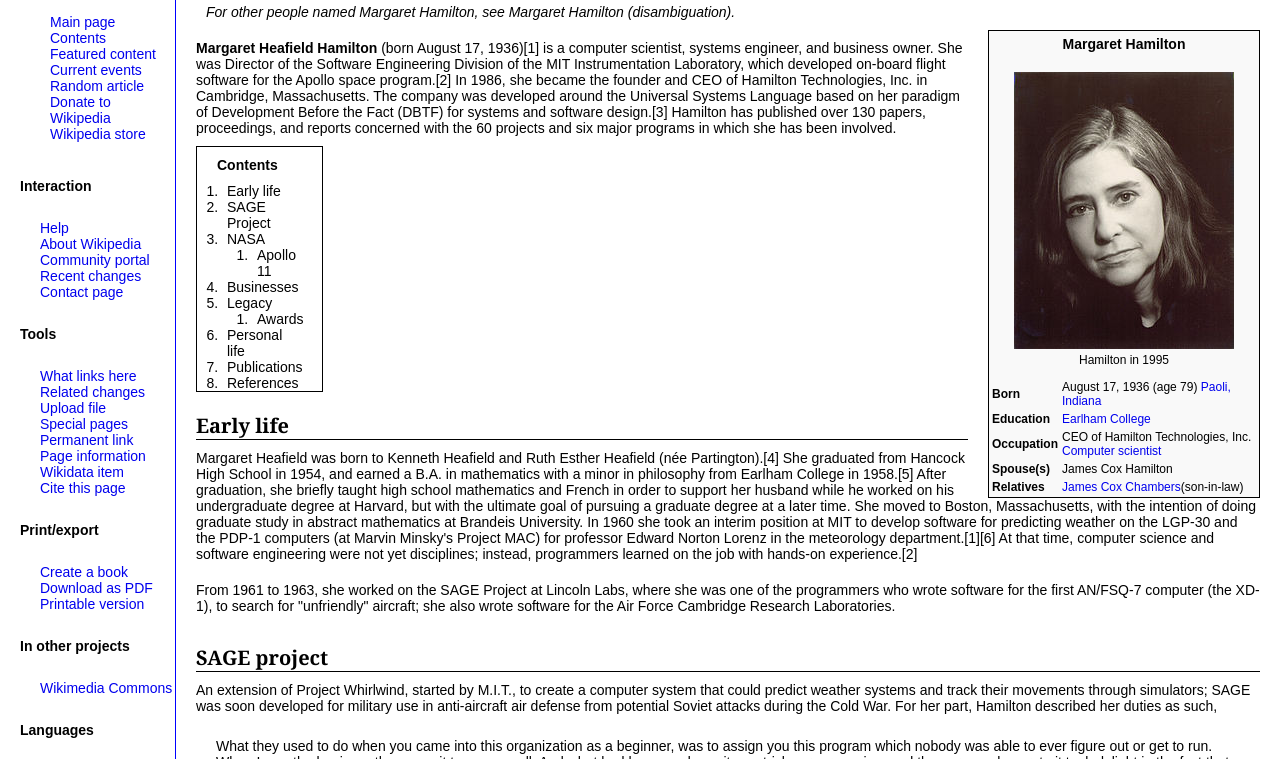
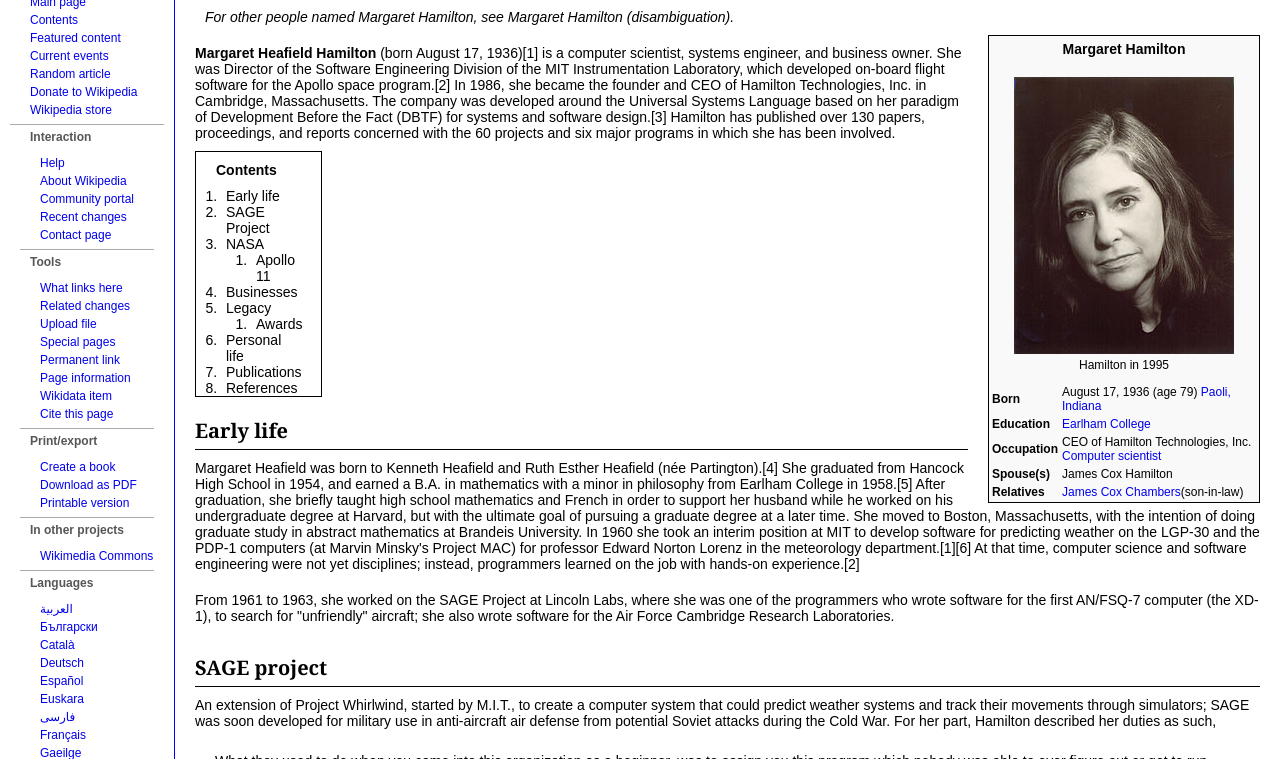
Before and after one commit to greenfox-velox/annatorok, a plain HTML site: page week-02/day-01/wikipedia/index.html in a window 1280 px wide. Shown: the part 171-930 px from the top of the page. Drawn offline with Linux system fonts and the light colour scheme.

Commit message:
Add style for sidebar

```diff
--- a/week-02/day-01/wikipedia/style.css
+++ b/week-02/day-01/wikipedia/style.css
@@ -2,6 +2,7 @@ body {
   display: flex;
   margin: 0;
   font-family: sans-serif;
+  background: linear-gradient (bottom, #f6f6f6 0%, #f9f9f9 50%, #ffffff 100%);
   }
 
 .wrapper {
@@ -25,6 +26,7 @@ header {
 .first-top-nav li, .second-left-nav li, .third-right-nav li, footer li {
   list-style-type: none;
   margin-right: 10px;
+  border-right: 1px solid #aaaaaa;
 }
 
 .first-top-nav, .second-left-nav, .third-right-nav {
@@ -68,7 +70,7 @@ h1, h2 {
   overflow: hidden;
   font-size: 20px;
   margin: 0 20px 0;
-  padding: 20px 5px 0 0;
+  padding: 20px 5px 5px 0;
   font-family: Georgia, Times, serif;
 }
 
@@ -144,18 +146,41 @@ footer {
   order: 0;
   flex: 1 0 175px;
   border-right: 1px solid blue;
+  box-sizing: border-box;
 }
 
 .wiki-logo {
   text-align: center;
 }
 
+aside.sidebar ul {
+  margin: 5px 0;
+  padding: 0 0 0 20px;
+}
+
 aside.sidebar li {
-    text-decoration: none;
-    list-style-type: none;
-    font-size: 14px;
+  text-decoration: none;
+  list-style-type: none;
+  font-size: 12px;
+  line-height: 1.5;
+}
+
+aside.sidebar h4 {
+  font-size: 12px;
+  padding: 5px 0 5px;
+  color: #565656;
 }
 
 .side-menu {
-  padding: 10px;
+  border-bottom: 1px solid #aaaaaa;
+  margin: 0 10px 0;
 }
+
+.side-menu-interaction, .side-menu-tools, .side-menu-print, .side-menu-other {
+  border-bottom: 1px solid #aaaaaa;
+  margin: 0 20px 0;
+}
+
+.side-menu-languages {
+  margin: 0 20px 0;
+}
```
